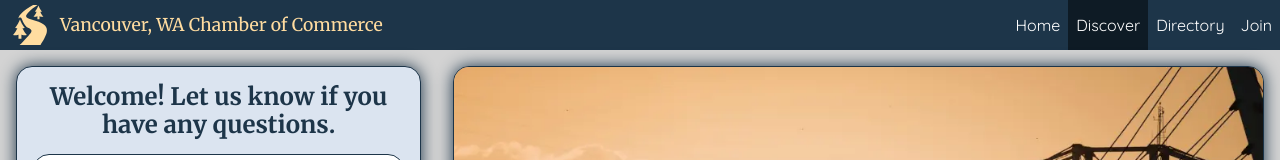
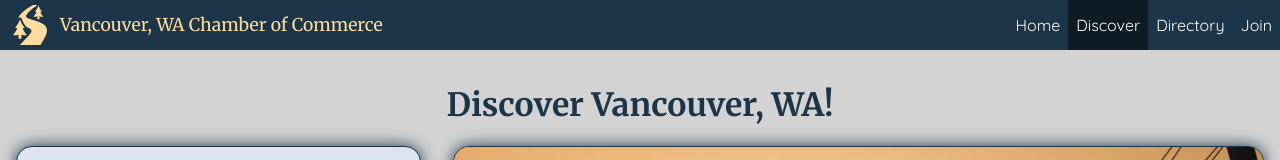
Before and after one commit to jeffrey-thomas/wdd231, a plain HTML site: page chamber/discover.html in a window 1280 px wide. Shown: the top 160 px of the page. Drawn offline with Linux system fonts and the light colour scheme.

Commit message:
week05 header fix

```diff
--- a/chamber/discover.html
+++ b/chamber/discover.html
@@ -46,8 +46,9 @@
             </ul>
         </nav>
     </header>
-    <main id="discover">
-
+    <main>
+        <h1>Discover Vancouver, WA!</h1>
+        <div id="discover">
         <div id="sidebar">
             <h2 id="welcome">Welcome!</h2>
             <div>
@@ -103,7 +104,7 @@
             <img src="images/fort-vancouver.webp" alt="Fort Vancouver National Historic Site" loading="lazy" width="1000" height="667">
             <img src="images/nikkei-park.webp" alt="Nikkei City Park Playground" loading="lazy" width="1000" height="667">
         </div>
-
+    </div>
     </main>
     <footer>
         <div>
```
